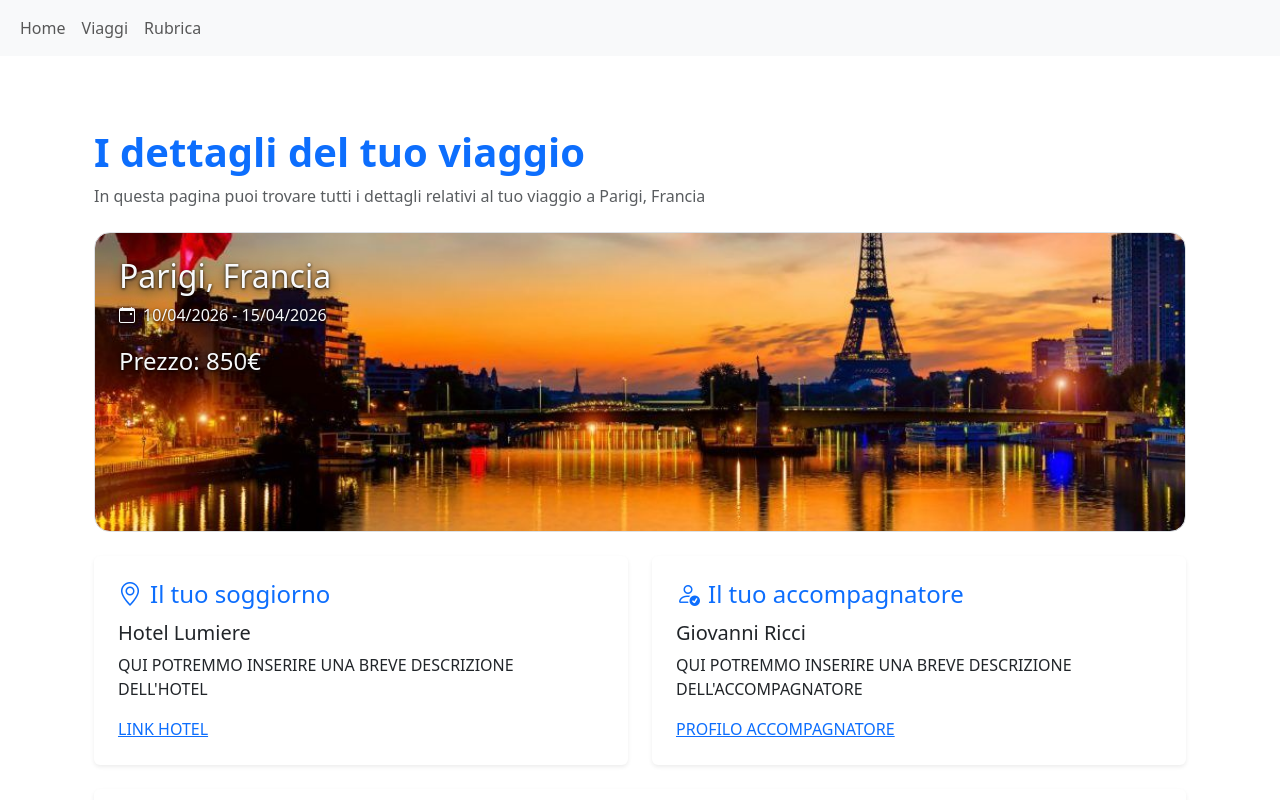
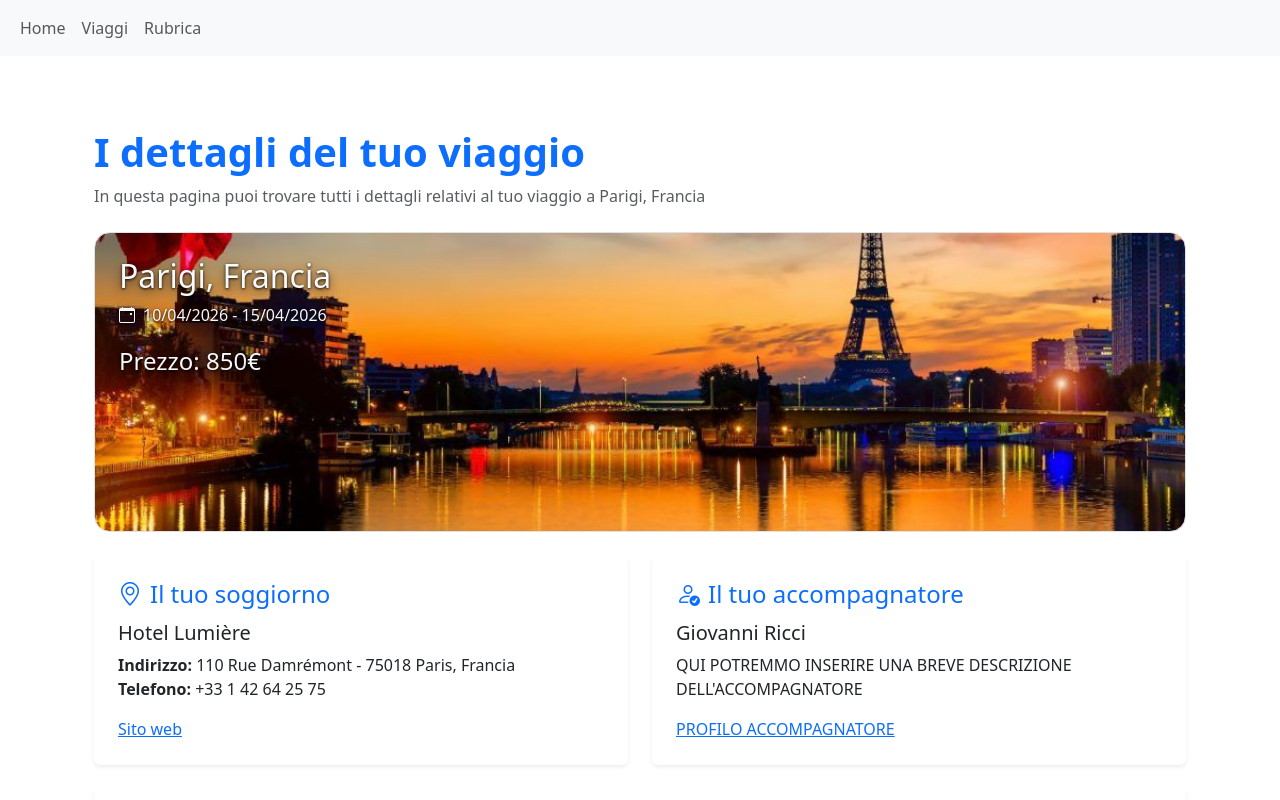
Before and after one commit to MhZ9191/soft-skill-project, a React (Vite) app: page /traveldetail/1 in a window 1280 px wide. Shown: the top 800 px of the page. Built offline with nearby package versions, Linux system fonts and the light colour scheme.

Commit message:
Add: hotel details

```diff
--- a/src/data/data.js
+++ b/src/data/data.js
@@ -24,7 +24,13 @@ const travels = [
     img: "/travel-images/paris.jpg",
     price: 850,
     companion: "Giovanni Ricci",
-    hotel: "Hotel Lumiere",
+    hotel: {
+      name: "Hotel Lumière",
+      address: "110 Rue Damrémont - 75018 Paris, Francia",
+      phone: "+33 1 42 64 25 75",
+      website: "https://www.hotel-lumieres.com/",
+      image: "WIP",
+    },
   },
   {
     id: 2,
@@ -52,7 +58,13 @@ const travels = [
     img: "/travel-images/tokyo.jpg",
     price: 2100,
     companion: "Giovanni Ricci",
-    hotel: "Sakura Inn",
+    hotel: {
+      name: "Hotel Lumière",
+      address: "3-43-15 Sendagi Bunkyo-ku - 113-0022 Tokyo, Japan",
+      phone: "+81-3-5685-1200",
+      website: "https://www.sakura-hotel.co.jp/",
+      image: "WIP",
+    },
   },
   {
     id: 3,
@@ -79,7 +91,13 @@ const travels = [
     img: "/travel-images/newyork.jpg",
     price: 1800,
     companion: "Alessandro Villa",
-    hotel: "Manhattan Stay",
+    hotel: {
+      name: "Manhattan Stay",
+      address: "250 W 43rd St, New York, NY 10036, USA",
+      phone: "+1 212-555-7890",
+      website: "https://www.manhattanstay.com/",
+      image: "WIP",
+    },
   },
   {
     id: 4,
@@ -106,7 +124,13 @@ const travels = [
     img: "/travel-images/barcelona.jpg",
     price: 600,
     companion: "Francesca Bianchi",
-    hotel: "Barcelona Center Hotel",
+    hotel: {
+      name: "Hotel Barcelona Center",
+      address: "Balmes, 103 - 08008, Barcelona, Spain",
+      phone: "+34 900 202 000",
+      website: "https://www.hotelbarcelonacenter.com/",
+      image: "WIP",
+    },
   },
   {
     id: 5,
@@ -133,7 +157,13 @@ const travels = [
     img: "/travel-images/berlin.jpg",
     price: 720,
     companion: "Marco De Santis",
-    hotel: "Berlin City Lodge",
+    hotel: {
+      name: "Hotel Propeller Island City Lodge Center",
+      address: "Albrecht-Achilles-Straße 58 - 10709 Berlin, Germania",
+      phone: "+49 3089 190 160",
+      website: "Website not available",
+      image: "WIP",
+    },
   },
   {
     id: 6,
@@ -160,7 +190,13 @@ const travels = [
     img: "/travel-images/london.jpg",
     price: 950,
     companion: "Francesca Bianchi",
-    hotel: "Royal London Inn",
+    hotel: {
+      name: "Royal London",
+      address: "45 & 47 Shepherds Bush Road, London, W6 7LU, UK",
+      phone: "+44 20 7603 4280",
+      website: "https://sabahotels.com/royal-london/",
+      image: "WIP",
+    },
   },
   {
     id: 7,
@@ -187,7 +223,13 @@ const travels = [
     img: "/travel-images/dubai.jpg",
     price: 1600,
     companion: "Alessandro Villa",
-    hotel: "Desert Luxury Resort",
+    hotel: {
+      name: "Vida Dubai Mall",
+      address: "Downtown Dubai - Sheikh Mohammed bin Rashid Blvd, UAE",
+      phone: "+971 4 428 6888",
+      website: "https://www.vidahotels.com/",
+      image: "WIP",
+    },
   },
   {
     id: 8,
@@ -214,7 +256,13 @@ const travels = [
     img: "/travel-images/sydney.jpg",
     price: 3200,
     companion: "Giovanni Ricci",
-    hotel: "Sydney Harbour Hotel",
+    hotel: {
+      name: "Sydney Harbour Hotel",
+      address: "55 George St, The Rocks NSW 2000, Australia",
+      phone: "+61 2 9251 1234",
+      website: "https://www.sydneyharbourhotel.com/",
+      image: "WIP",
+    },
   },
   {
     id: 9,
@@ -241,7 +289,13 @@ const travels = [
     img: "/travel-images/rome.jpg",
     price: 400,
     companion: "Marco De Santis",
-    hotel: "Colosseum Suites",
+    hotel: {
+      name: "Colosseum Suites",
+      address: "Via Cavour 261, 00184 Roma, Italia",
+      phone: "+39 06 1234 5678",
+      website: "https://www.colosseumsuites.it/",
+      image: "WIP",
+    },
   },
   {
     id: 10,
@@ -268,7 +322,13 @@ const travels = [
     img: "/travel-images/bangkok.jpg",
     price: 1400,
     companion: "Alessandro Villa",
-    hotel: "Bangkok Palace Hotel",
+    hotel: {
+      name: "Bangkok Palace Hotel",
+      address: "1091/336 New Petchburi Rd, Bangkok 10400, Thailand",
+      phone: "+66 2 253 0511",
+      website: "https://www.bangkokpalace.com/",
+      image: "WIP",
+    },
   },
 ];
 
--- a/src/pages/HomePage.jsx
+++ b/src/pages/HomePage.jsx
@@ -44,7 +44,7 @@ export default function HomePage() {
                     </div>
                     <div className="mb-2">
                       <i className="bi bi-geo-alt me-2"></i>
-                      {travel.hotel}
+                      {travel.hotel.name}
                     </div>
                     <div>
                       <i className="bi bi-person-check me-2"></i>
--- a/src/pages/TravelDetailPage.jsx
+++ b/src/pages/TravelDetailPage.jsx
@@ -51,15 +51,16 @@ export default function TravelDetailPage() {
               Il tuo soggiorno
             </h4>
             {/* Valutiamo logo hotel + hotel rating */}
-            <h5 className="card-subtitle mb-2">{travelDetail.hotel}</h5>
-
-            <p className="card-text">
-              QUI POTREMMO INSERIRE UNA BREVE DESCRIZIONE DELL'HOTEL
-            </p>
-
-            <Link to="#" className="card-link">
-              LINK HOTEL
-            </Link>
+            <h5 className="card-subtitle mb-2">{travelDetail.hotel.name}</h5>
+            <div className="hotel-info">
+              <address className="card-text">
+                <b>Indirizzo:</b> {travelDetail.hotel.address} <br></br>
+                <b>Telefono:</b> {travelDetail.hotel.phone}
+              </address>
+              <Link to={travelDetail.hotel.website} className="card-link">
+                Sito web
+              </Link>
+            </div>
           </div>
         </div>
 
```
